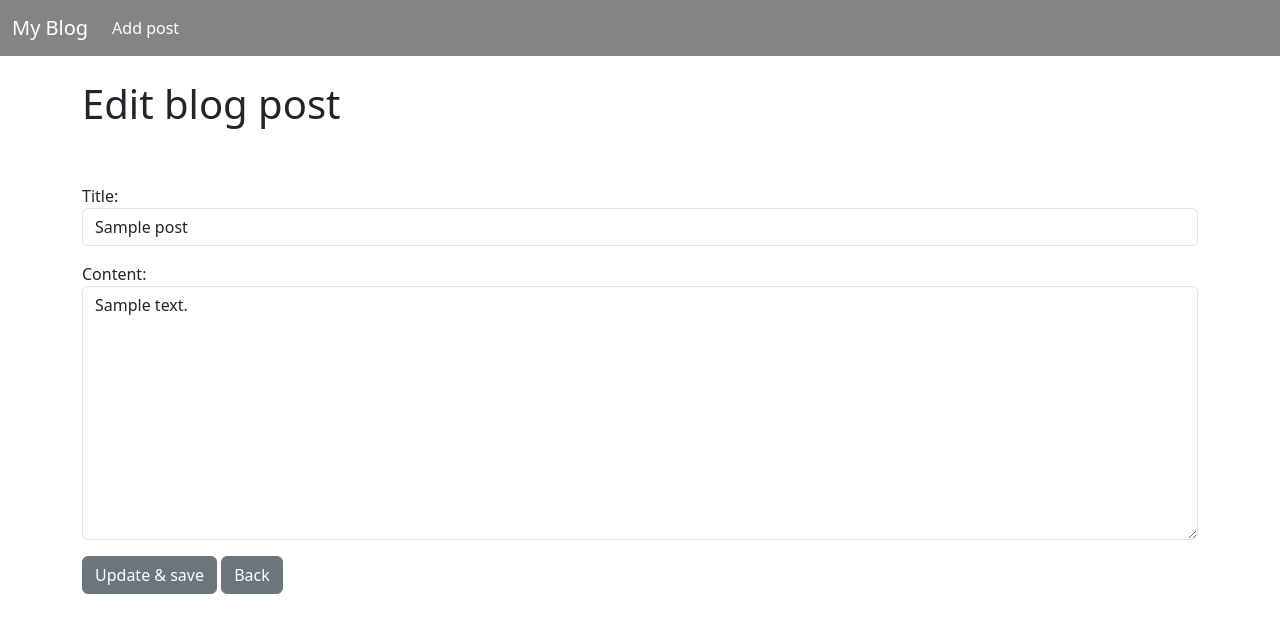
After one commit to mantas-an/ManoBlogas20250626, a Django app: page /posts/edit/1/ in a window 1280 px wide. The commit adds this page. Shown: the top 633 px of the page. Run offline with Django 5.2, Linux system fonts and the light colour scheme; tables that the repository leaves empty hold one stand-in row (values such as "Sample post").

Commit message:
Prideta UPDATE/EDIT post funkcija

```diff
--- a/myapp/forms.py
+++ b/myapp/forms.py
@@ -13,3 +13,18 @@ class PostForm(forms.ModelForm):
             'content': forms.Textarea(attrs={'class': 'form-control'}), #we will pass css class sita vieta bus naudojama bootsrapui formoms
             'author': forms.Select(attrs={'class': 'form-control'}), #we will pass css class sita vieta bus naudojama bootsrapui formoms
         }
+
+
+
+
+class EditForm(forms.ModelForm):
+    class Meta:
+        model = Post
+        fields = ['title', 'content']
+
+        #widget = styling
+        widgets = {
+            'title': forms.TextInput(attrs={'class': 'form-control', 'placeholder':'Posto pavadinimas'}), #we will pass css class, sita vieta bus naudojama bootsrapui formoms
+            'content': forms.Textarea(attrs={'class': 'form-control'}), #we will pass css class sita vieta bus naudojama bootsrapui formoms
+            #'author': forms.Select(attrs={'class': 'form-control'}), #we will pass css class sita vieta bus naudojama bootsrapui formoms
+        }
--- a/myapp/templates/detail_post_view.html
+++ b/myapp/templates/detail_post_view.html
@@ -8,11 +8,13 @@
 
 <h1>{{ post.title }}</h1>
 <p>{{ post.content }}</p>
-<p>{{ post.author.first_name }}</p>
-<p>{{ post.author.last_name }}</p>
+<p>{{ post.author.first_name }} {{ post.author.last_name }}  <small><a href="{% url 'update_post' post.pk %}">Edit</a></small></p>
+
 
 <br/>
 <a href="{% url 'list_of_posts' %}" class ="btn btn-secondary">Back</a>
 
 
+
+
 {% endblock %}
--- a/myapp/templates/list_of_posts.html
+++ b/myapp/templates/list_of_posts.html
@@ -9,7 +9,7 @@
 {% for x in posts %}
 <li><a href="{% url 'detail_post_view' x.pk %}">{{ x.title }}</a></li>
 <p>{{ x.content }}</p>
-<p>{{ x.author.first_name }} {{ x.author.last_name }}</p>
+<p>{{ x.author.first_name }} {{ x.author.last_name }} - <small><a href="{% url 'update_post' x.pk %}">Edit</a></small> </p>
 <p>{{ x.created_at }}</p>
 
 {% endfor %}
--- /dev/null
+++ b/myapp/templates/update_post.html
@@ -0,0 +1,25 @@
+{% extends 'base.html' %}
+
+{% block title %}
+Update post
+{% endblock %}
+
+{% block content %}
+
+<h1>Edit blog post</h1>
+<br>
+<br>
+<div class = "form-group">
+    <form method="POST">
+        {% csrf_token %}
+        {{ form.as_p }}
+        <button class ="btn btn-secondary">Update & save</button>
+        <a href="{% url 'list_of_posts' %}" class ="btn btn-secondary">Back</a>
+    </form>
+</div>
+
+
+
+
+
+{% endblock %}
--- a/myapp/urls.py
+++ b/myapp/urls.py
@@ -1,12 +1,13 @@
 from django.contrib.auth import views
 from django.urls import path
 
-from myapp.views import ListOfPosts, DetailPostView, AddPosts
+from myapp.views import ListOfPosts, DetailPostView, AddPosts, UpdatePost
 
 urlpatterns = [
 
     path('', ListOfPosts.as_view(), name='list_of_posts'),
     path('posts/<int:pk>/', DetailPostView.as_view(), name='detail_post_view'),
     path('add_posts/', AddPosts.as_view(), name='add_posts'),
+    path('posts/edit/<int:pk>/', UpdatePost.as_view(), name='update_post'),
 
 ]
--- a/myapp/views.py
+++ b/myapp/views.py
@@ -3,9 +3,9 @@ from django.contrib.auth.forms import UserCreationForm
 from django.contrib.auth.mixins import PermissionRequiredMixin, LoginRequiredMixin
 from django.shortcuts import render, redirect
 from django.template.context_processors import request
-from django.views.generic import ListView, DetailView, CreateView
+from django.views.generic import ListView, DetailView, CreateView, UpdateView
 from myapp.models import Post
-from .forms import PostForm
+from .forms import PostForm, EditForm
 
 
 # Create your views here.
@@ -28,3 +28,9 @@ class AddPosts(CreateView):
     template_name = 'add_posts.html'
     context_object_name = 'add_posts'
     #fields = ['title', 'content', 'author'] <-- Nebenaudosim, nes turime form.py clase ir perduodam info i sia klase su form_clas=PostForm #arba galime naudoti fields=  '__all__'
+
+class UpdatePost(UpdateView):
+    model = Post
+    form_class = EditForm
+    template_name = 'update_post.html'
+    #fields = ['title', 'content']
```
